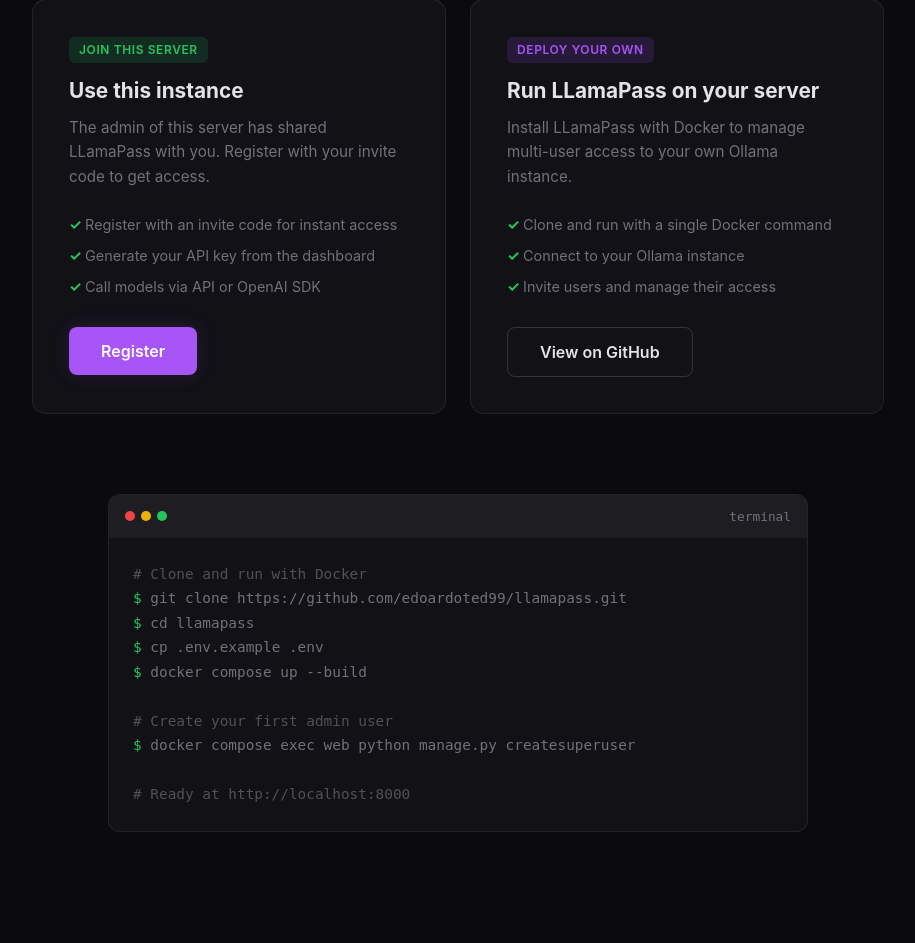
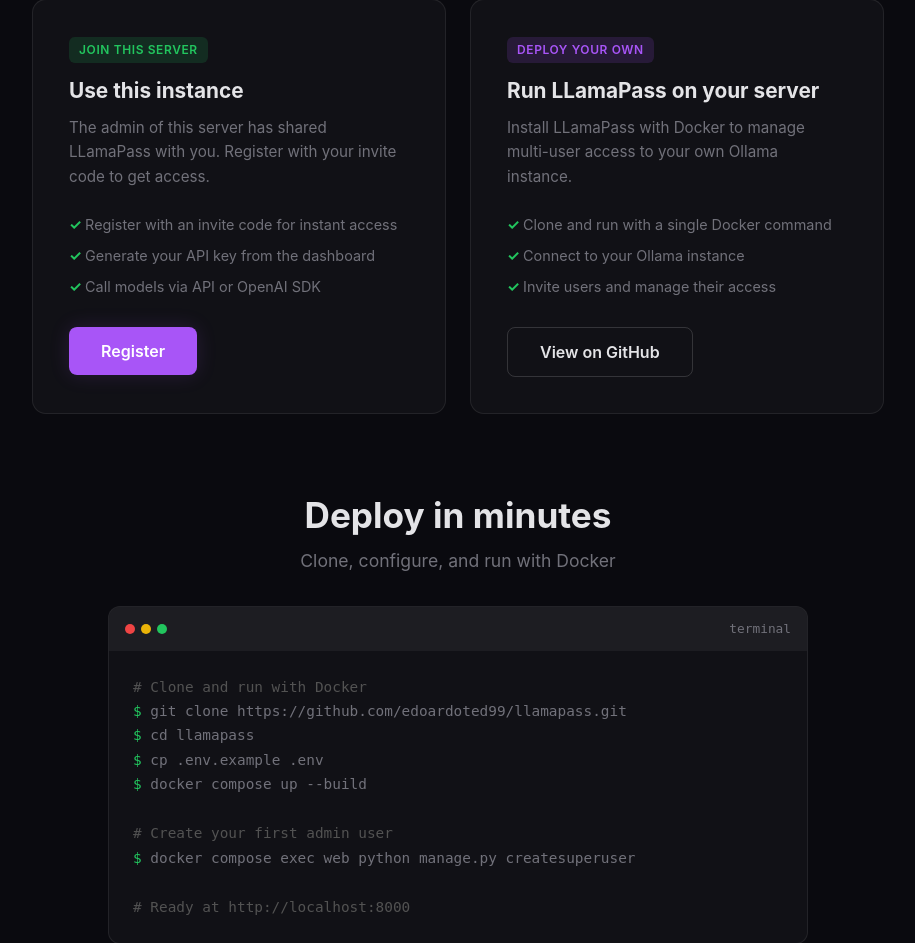
Before and after one commit to edoardoted99/llamapass, a Django app: page / in a window 1280 px wide. Shown: the part 601-1544 px from the top of the page, without its empty margins (182-1097 px from the left). Run offline with Django 5.2, Linux system fonts and the light colour scheme.

Commit message:
Add deploy heading to terminal section and admin example to .env
Co-Authored-By: Claude Opus 4.6 <noreply@anthropic.com>

```diff
--- a/templates/landing.html
+++ b/templates/landing.html
@@ -204,6 +204,8 @@
 
   <!-- Terminal -->
   <section class="terminal-section">
+    <h2 style="text-align:center; font-size:2.2rem; font-weight:700; margin-bottom:0.75rem;">Deploy in minutes</h2>
+    <p style="text-align:center; color:var(--text-muted); margin-bottom:2rem; font-size:1.1rem;">Clone, configure, and run with Docker</p>
     <div class="terminal">
       <div class="terminal-bar">
         <div class="terminal-dot r"></div>
```
Also changed, not shown: 1 other file.
